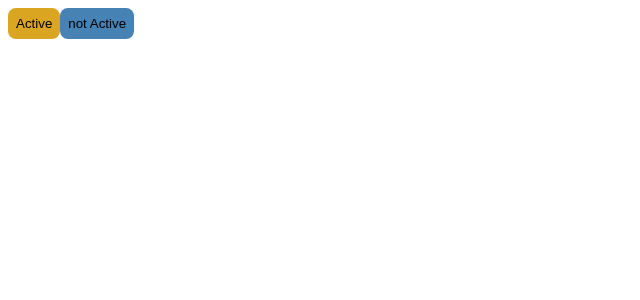
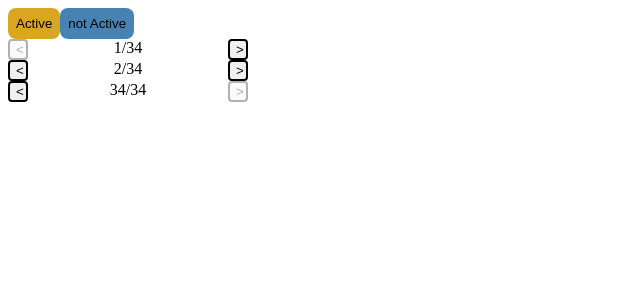
Before and after one commit to anniviz/react-playground-hh-web-21-3, a React (Vite) app: page / in a window 1280 px wide. Shown: the top 300 px of the page, without its empty margins (0-640 px from the left). Built offline with nearby package versions, Linux system fonts and the light colour scheme.

Commit message:
Resolve Pagination exercise

```diff
--- a/src/App.jsx
+++ b/src/App.jsx
@@ -1,4 +1,5 @@
 import * as React from 'react'
+import Pagination from './Pagination'
 import Button from './Button'
 
 export default () => {
@@ -6,6 +7,7 @@ export default () => {
     <div>
       <Button isActive>Active</Button>
       <Button>not Active</Button>
+      <Pagination />
     </div>
   )
 }
--- /dev/null
+++ b/src/ArrowButton.css
@@ -0,0 +1,14 @@
+.ArrowButton {
+  width: 20px;
+  border: solid 2px black;
+  border-radius: 4px;
+  opacity: 0.3;
+}
+
+.ArrowButton.active {
+  opacity: 1;
+}
+
+span {
+  text-align: center;
+}
--- /dev/null
+++ b/src/ArrowButton.jsx
@@ -0,0 +1,10 @@
+import * as React from 'react'
+import './ArrowButton.css'
+
+export default ({ isActive, direction }) => {
+  return (
+    <button className={isActive ? 'ArrowButton active' : 'ArrowButton'}>
+      {direction === 'left' ? '<' : '>'}
+    </button>
+  )
+}
--- /dev/null
+++ b/src/PageBrowser.css
@@ -0,0 +1,4 @@
+.PageBrowser {
+  display: grid;
+  grid-template-columns: max-content 200px max-content;
+}
--- /dev/null
+++ b/src/PageBrowser.jsx
@@ -0,0 +1,13 @@
+import * as React from 'react'
+import ArrowButton from './ArrowButton'
+import './PageBrowser.css'
+
+export default ({ children, isActiveLeft, isActiveRight }) => {
+  return (
+    <div className="PageBrowser">
+      <ArrowButton isActive={isActiveLeft} direction="left" />
+      <span>{children}</span>
+      <ArrowButton isActive={isActiveRight} direction="rigth" />
+    </div>
+  )
+}
--- /dev/null
+++ b/src/Pagination.jsx
@@ -0,0 +1,18 @@
+import * as React from 'react'
+import PageBrowser from './PageBrowser'
+
+export default () => {
+  return (
+    <section>
+      <PageBrowser isActiveLeft={false} isActiveRight={true}>
+        1/34
+      </PageBrowser>
+      <PageBrowser isActiveLeft={true} isActiveRight={true}>
+        2/34
+      </PageBrowser>
+      <PageBrowser isActiveLeft={true} isActiveRight={false}>
+        34/34
+      </PageBrowser>
+    </section>
+  )
+}
```
